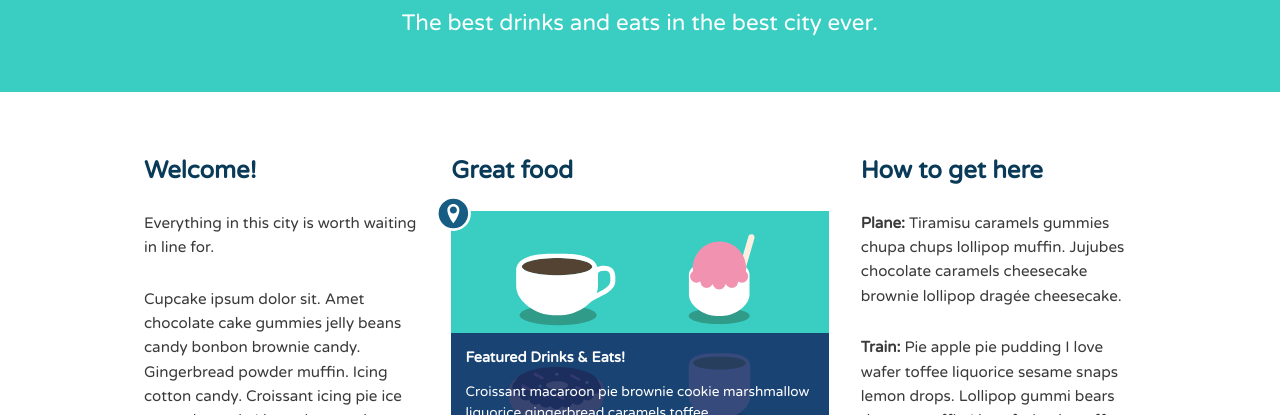
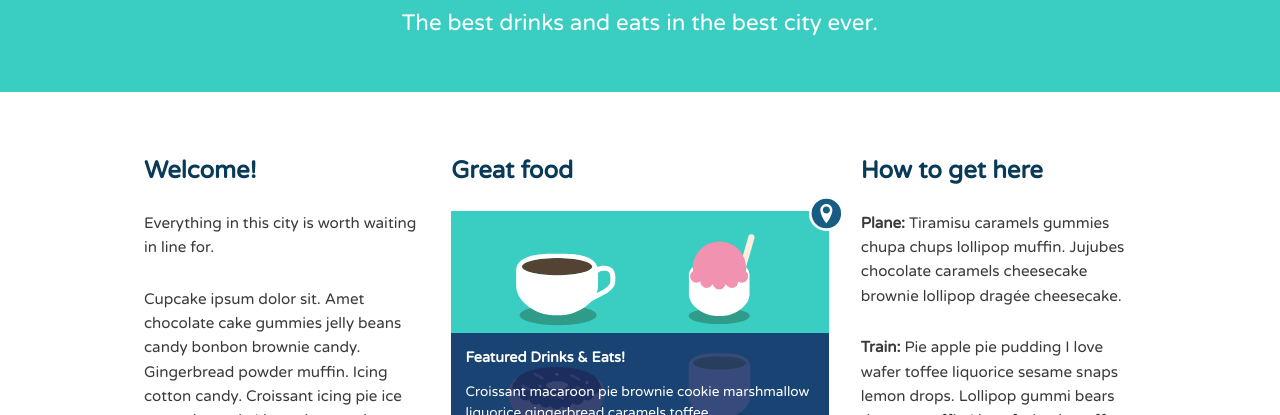
Before and after one commit to Dkilpatrick31/CSS_Layout_Project-Best-City-Guides, a plain HTML site: page index.html in a window 1280 px wide. Shown: the part 385-800 px from the top of the page. Drawn offline with Linux system fonts and the light colour scheme.

Commit message:
Moved the .icon-location class img from the left to the right of it's parent container.

```diff
--- a/css/style.css
+++ b/css/style.css
@@ -137,7 +137,7 @@ figcaption {
 	width: 35px;
 	position: absolute;
 	top: -15px;
-	left: -15px;
+	right: -15px;
 }
 
 /* =================================
```
